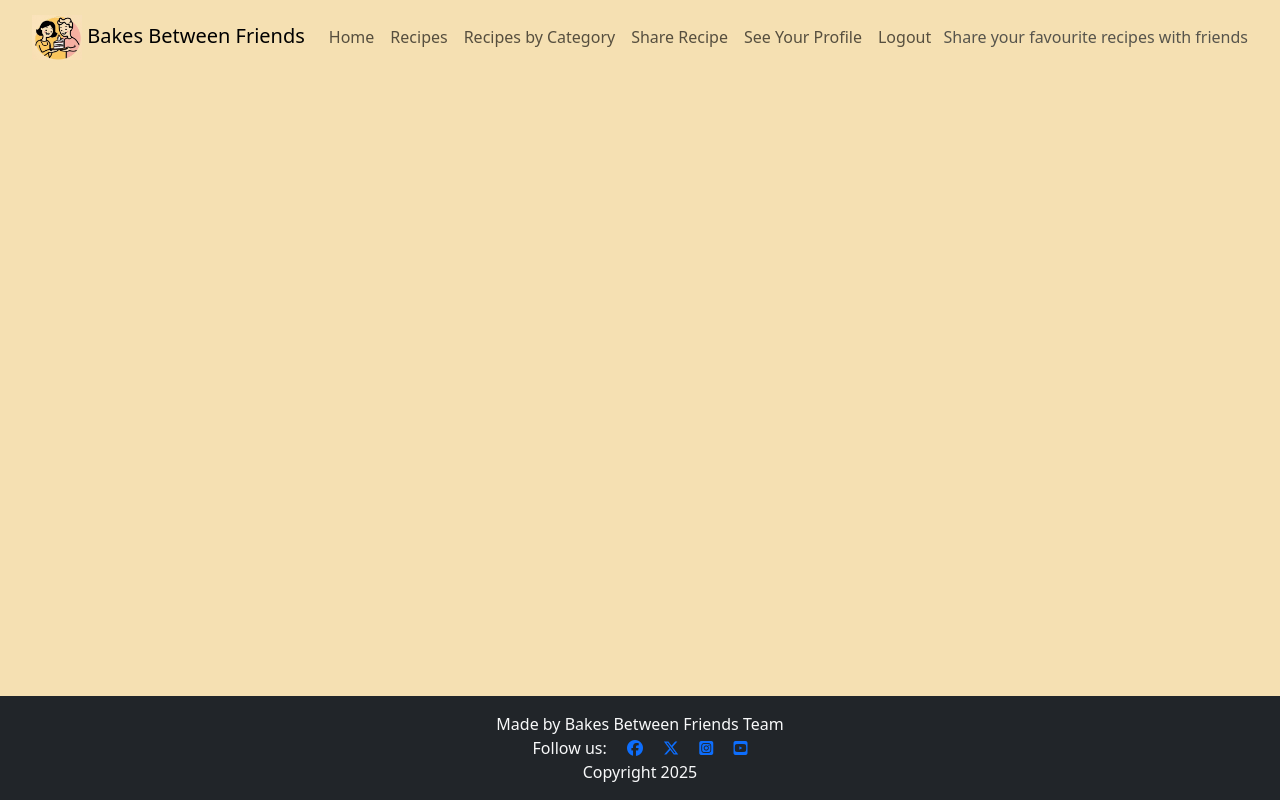
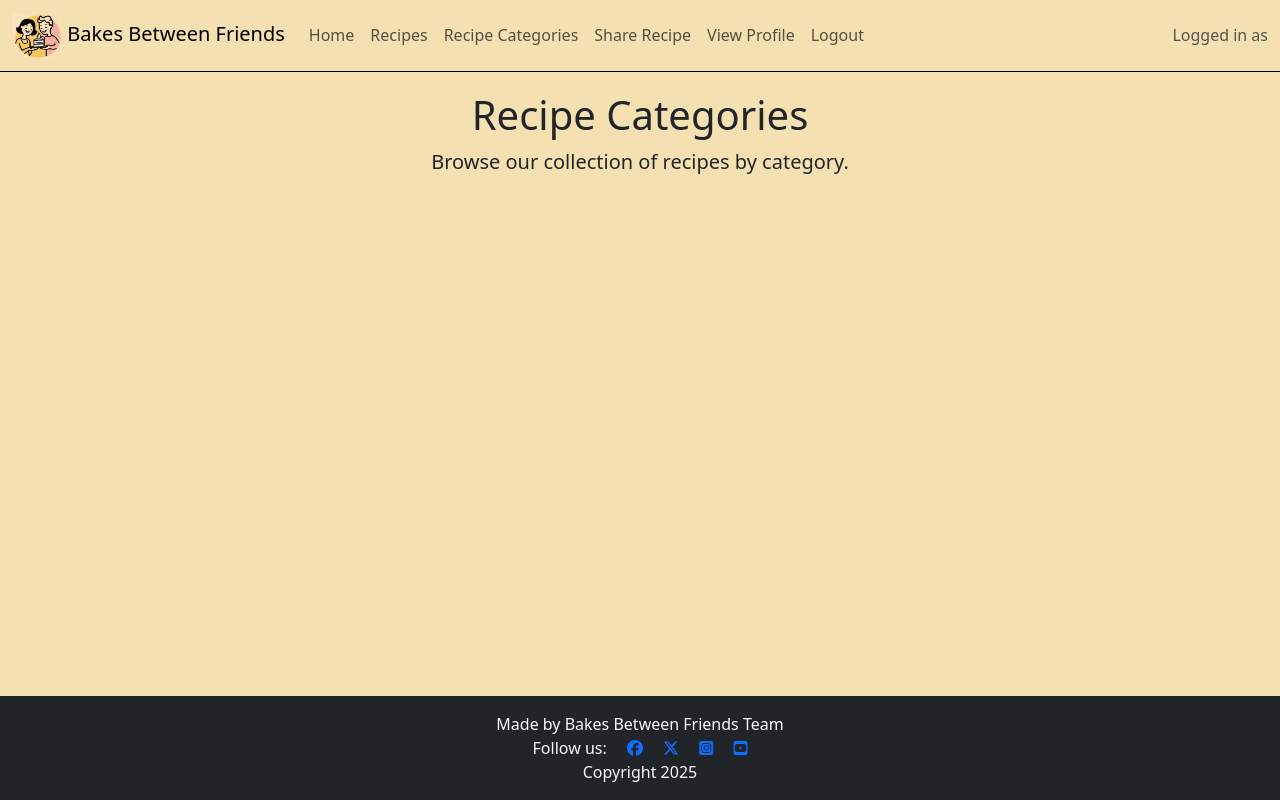
Before and after one commit to JakeCRichards/BakesBetweenFriends, a Django app: page /recipes/categories/ in a window 1280 px wide. Run offline with Django 4.2, Linux system fonts and the light colour scheme; the visitor is signed in with stand-in values (Sample User, id 1); data that the repository does not hold is empty; some libraries are stand-ins or nearby versions; some web fonts are replaced.

Commit message:
Add new images to README and enhance layout in various templates for improved user experience

```diff
--- a/recipes/templates/recipes/index.html
+++ b/recipes/templates/recipes/index.html
@@ -5,7 +5,7 @@
 <div class="container">
     <!-- Header Image Section -->
     <div class="row">
-        <div class="col-12">
+        <div class="col-12 mt-auto">
             <img src="{% static 'assets/images/Bakes Between Friends.jpg' %}" class="img-fluid w-100"
                 alt="Baking Header Image">
         </div>
--- a/recipes/templates/recipes/recipe_categories.html
+++ b/recipes/templates/recipes/recipe_categories.html
@@ -3,6 +3,11 @@
 {% block content %}
 
 <div class="container">
+    <div class="row">
+        <div class="col-12 text-center">
+            <h1>Recipe Categories</h1>
+            <p class="lead">Browse our collection of recipes by category.</p>
+        </div>
     {% for category in object_list %}
     <div class="category">
         <h3>{{ category.tag_name }}</h3>
--- a/static/assets/css/style.css
+++ b/static/assets/css/style.css
@@ -28,7 +28,7 @@ body {
     display: flex;
     justify-content: space-between;
     align-items: center;
-    padding: 10px 20px;
+    outline: 1px solid #000000;
 }
 
 .container {
@@ -137,7 +137,6 @@ body {
 .baker-pic {
     max-height: 30vh;
     object-fit: cover;
-    border: 3px solid #000000;
     margin: auto;
 }
 
--- a/templates/base.html
+++ b/templates/base.html
@@ -32,14 +32,14 @@
     <link rel="manifest" href="{% static '/assets/images/favicons/site.webmanifest' %}">
 </head>
 
-<body class="d-flex flex-column h-100 main-bg">
+<body class="d-flex flex-column main-bg min-vh-100">
 
     <!-- Navigation -->
-    <nav class="navbar navbar-expand-lg navbar-light nav fixed-top" aria-label="Main Navigation">
+    <nav class="navbar navbar-expand-lg navbar-light nav sticky-top" aria-label="Main Navigation">
         <div class="container-fluid">
             <a class="navbar-brand" href="{% url 'recipes:home' %}"><img src="{% static '/assets/images/logo.png' %}"
                     alt="Bakes Between Friends logo" class="logo">
-                <span class="brand">Bakes Between Friends</span></a>
+                <span class="brand d-none d-sm-inline">Bakes Between Friends</span></a>
             <button class="navbar-toggler" type="button" data-bs-toggle="collapse" data-bs-target="#navbarText"
                 aria-controls="navbarText" aria-expanded="false" aria-label="Toggle navigation">
                 <span class="navbar-toggler-icon"></span>
@@ -54,15 +54,14 @@
                         <a class="nav-link" href="{% url 'recipes:recipes' %}">Recipes</a>
                     </li>
                     <li class="nav-item">
-                        <a class="nav-link" href="{% url 'recipes:categories' %}">Recipes by Category</a>
+                        <a class="nav-link" href="{% url 'recipes:categories' %}">Recipe Categories</a>
                     </li>
                     {% if user.is_authenticated %}
                     <li class="nav-item">
                         <a class="nav-link" href="{% url 'recipes:recipe_create' %}">Share Recipe</a>
                     </li>
                     <li class="nav-item">
-                        <a class="nav-link" href="{% url 'recipes:baker_profile'  username=request.user.username %}">See
-                            Your Profile</a>
+                        <a class="nav-link" href="{% url 'recipes:baker_profile'  username=request.user.username %}">View Profile</a>
                     </li>
                     <li class="nav-item">
                         <a class="nav-link {% if request.path == logout_url %}active{% endif %}" aria-current="page"
@@ -79,8 +78,12 @@
                     </li>
                     {% endif %}
                 </ul>
-                <span class="navbar-text text-muted">
-                    Share your favourite recipes with friends
+                <span class="text-muted">
+                    {% if user.is_authenticated %}
+        Logged in as {{ user.baker }}
+        {% else %}
+        You are not logged in
+        {% endif %}
                 </span>
             </div>
         </div>
@@ -104,11 +107,7 @@
 
     <!-- Log in confirmation -->
     <main class="flex-shrink-0 main-bg" id="main-content">
-        {% if user.is_authenticated %}
-        <p class="text-end m-3">You are logged in as {{ user.baker }}</p>
-        {% else %}
-        <p class="text-end m-3">You are not logged in</p>
-        {% endif %}
+
 
         <!-- Main Content -->
         {% block content %}
```
Also changed, not shown: recipes/templates/recipes/baker_profile.html (+4 -4 lines), recipes/templates/recipes/recipe_list.html (+9 -3 lines), static/assets/js/comments.js (+0 -23 lines), 7 other files.
